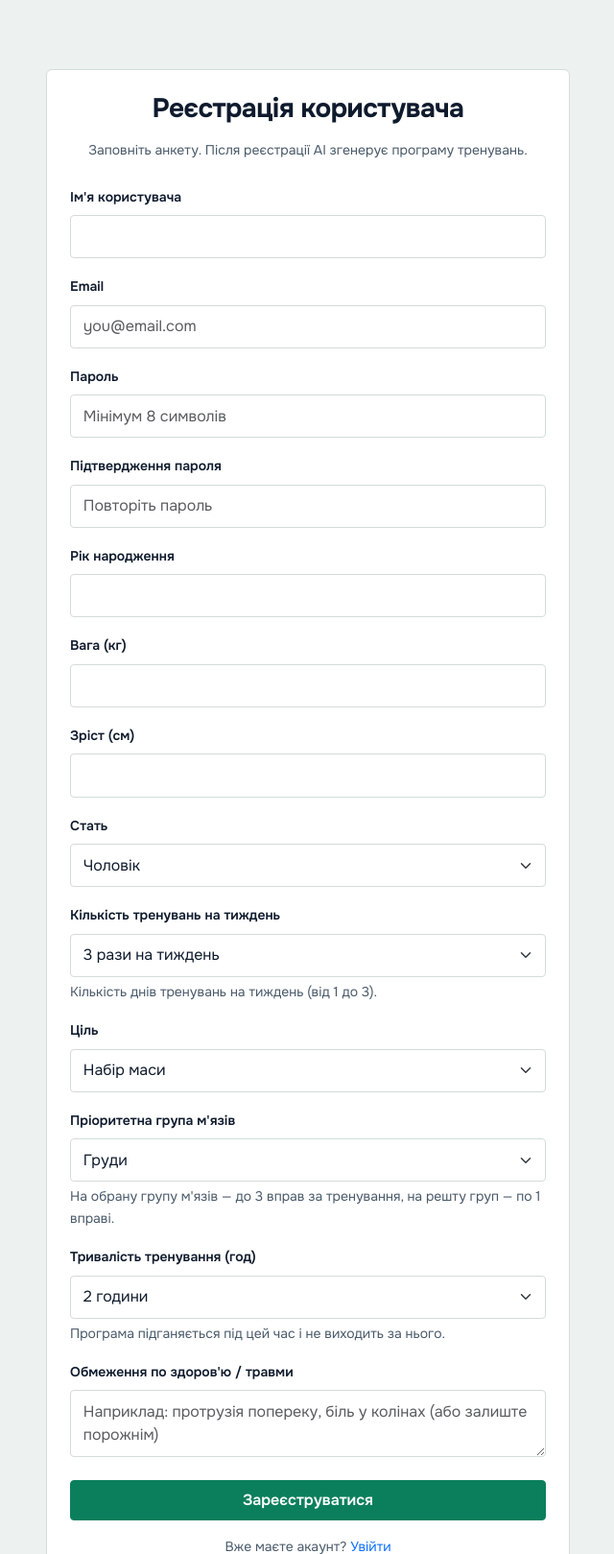
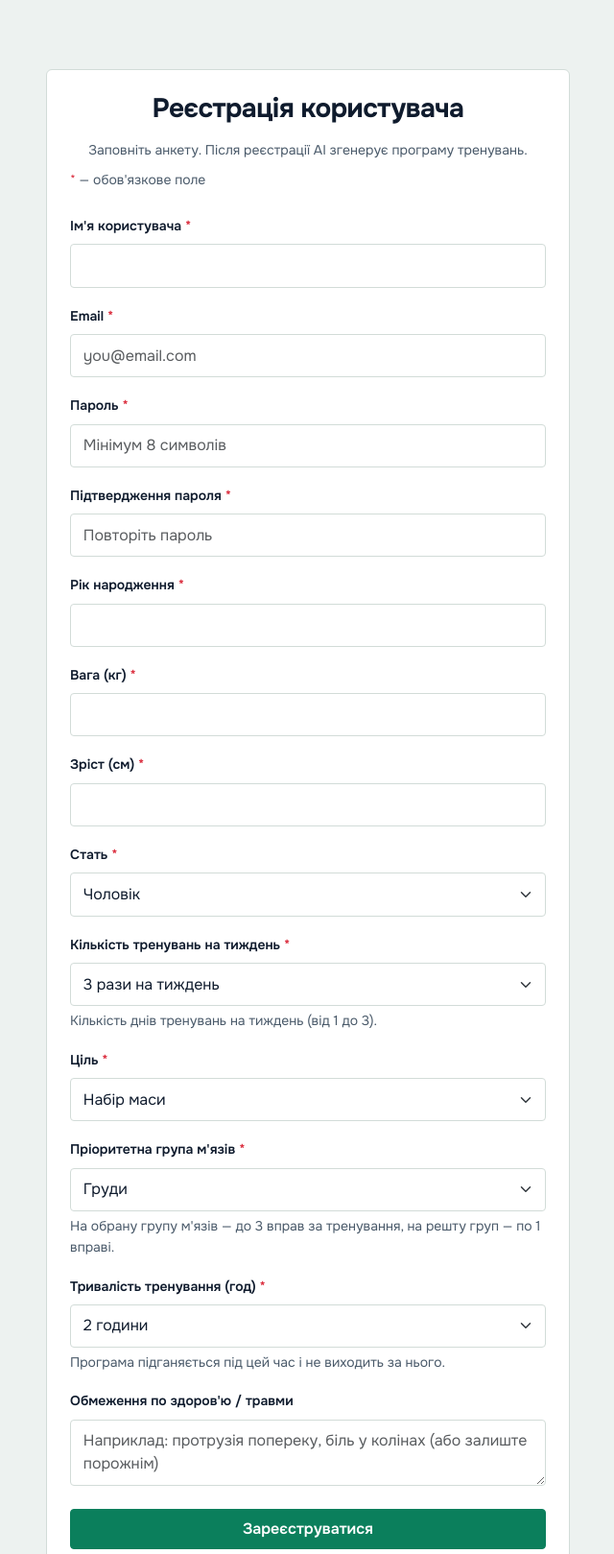
Before and after one commit to sviatoslavpurshak18-lgtm/FitLife.py, a Django app: page /accounts/register/ in a window 1280 px wide. Shown: the part 61-1680 px from the top of the page at 96% size, without its empty margins (319-959 px from the left). Run offline with Django 5.2, Linux system fonts and the light colour scheme; some web fonts are replaced.

Commit message:
Додано позначки обов'язкових полів у формах реєстрації, входу та профілю

```diff
--- a/templates/registration/register.html
+++ b/templates/registration/register.html
@@ -7,13 +7,14 @@
     <div class="col-md-6">
         <div class="card p-4 shadow-sm">
             <h3 class="fw-bold mb-3 text-center">Реєстрація користувача</h3>
-            <p class="text-muted small text-center mb-4">Заповніть анкету. Після реєстрації AI згенерує програму тренувань.</p>
+            <p class="text-muted small text-center mb-2">Заповніть анкету. Після реєстрації AI згенерує програму тренувань.</p>
+            <p class="small text-muted mb-4"><span class="text-danger">*</span> — обов'язкове поле</p>
 
             <form method="post">
                 {% csrf_token %}
                 {% for field in form %}
                     <div class="mb-3">
-                        <label class="form-label small fw-semibold">{{ field.label }}</label>
+                        <label class="form-label small fw-semibold">{{ field.label }}{% if field.field.required %}<span class="text-danger" title="Обов'язкове поле"> *</span>{% endif %}</label>
                         {{ field }}
                         {% if field.help_text %}
                             <div class="form-text small">{{ field.help_text }}</div>
```
